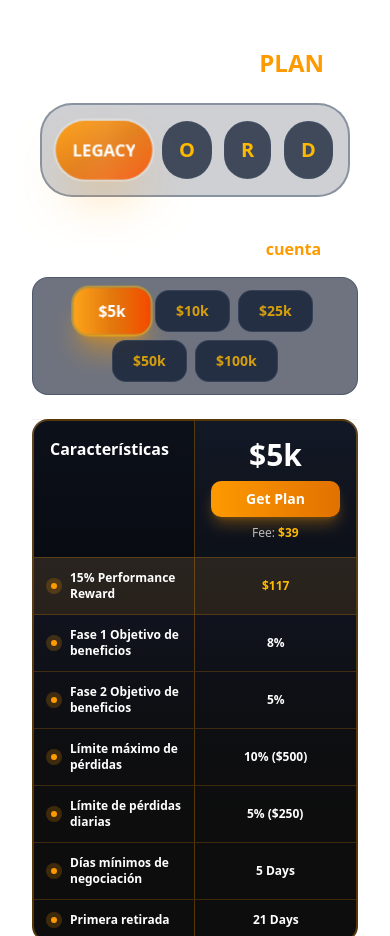
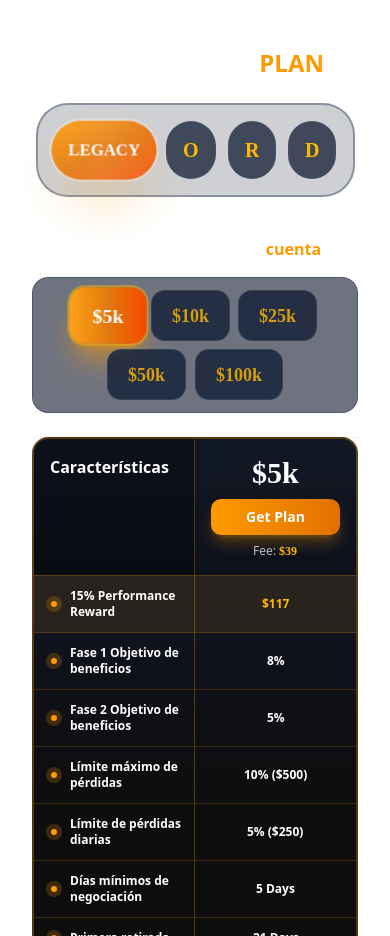
Before and after one commit to devyamboly/app-lord-found, a Next.js app: page / in a window 390 px wide. Shown: the part 3920-4856 px from the top of the page. Built offline with nearby package versions, Linux system fonts and the light colour scheme.

Commit message:
style: update font family to Times New Roman in ChallengeSelector and PricingTable components

```diff
--- a/src/components/challenge-selector/ChallengeSelector.tsx
+++ b/src/components/challenge-selector/ChallengeSelector.tsx
@@ -36,11 +36,17 @@ export default function ChallengeSelector(){
           >
             <div className="relative overflow-hidden flex items-center justify-center min-h-[2rem] sm:min-h-[2.5rem]">
 
-              <h3 className={`font-extrabold text-xl sm:text-2xl md:text-3xl transition-all duration-500 ${expandedLetter === letter ? 'opacity-0 absolute scale-0' : 'opacity-100 scale-100'}`}>
+              <h3
+                className={`font-extrabold text-xl sm:text-2xl md:text-3xl transition-all duration-500 ${expandedLetter === letter ? 'opacity-0 absolute scale-0' : 'opacity-100 scale-100'}`}
+                style={{ fontFamily: '"Times New Roman", serif' }}
+              >
                 {letter}
               </h3>
 
-              <h3 className={`font-extrabold text-base sm:text-lg md:text-xl lg:text-2xl whitespace-nowrap transition-all duration-500 ${expandedLetter === letter ? 'opacity-100 scale-100 translate-x-0':'opacity-0 scale-50 absolute translate-x-4'}`}>
+              <h3
+                className={`font-extrabold text-base sm:text-lg md:text-xl lg:text-2xl whitespace-nowrap transition-all duration-500 ${expandedLetter === letter ? 'opacity-100 scale-100 translate-x-0':'opacity-0 scale-50 absolute translate-x-4'}`}
+                style={{ fontFamily: '"Times New Roman", serif' }}
+              >
                 {word}
               </h3>
             </div>
--- a/src/components/challenge-selector/PricingTable.tsx
+++ b/src/components/challenge-selector/PricingTable.tsx
@@ -42,7 +42,7 @@ export default function PricingTable({ selectedPlan }: { selectedPlan: string })
                   key={value}
                   onClick={() => setSelectedSize(value)}
                   className={`
-                    relative px-5 py-2.5 rounded-xl font-extrabold text-sm transition-all duration-300 min-w-[70px]
+                    relative px-5 py-2.5 rounded-xl font-extrabold text-lg transition-all duration-300 min-w-[70px]
                     ${selectedSize === value
                       ? 'bg-gradient-to-r from-amber-500 via-amber-600 to-orange-600 text-white shadow-xl shadow-amber-500/50 scale-110 ring-2 ring-amber-400/50'
                       : 'bg-slate-800/90 text-amber-400/80 border border-slate-600/50 hover:bg-slate-700 hover:text-amber-400 hover:scale-105 hover:border-amber-500/30'
@@ -52,7 +52,12 @@ export default function PricingTable({ selectedPlan }: { selectedPlan: string })
                   {selectedSize === value && (
                     <div className="absolute inset-0 rounded-xl bg-gradient-to-r from-white/20 via-white/10 to-transparent animate-pulse" />
                   )}
-                  <span className="relative">{label}</span>
+                  <span
+                    className="relative"
+                    style={{ fontFamily: '"Times New Roman", serif' }}
+                  >
+                    {label}
+                  </span>
                 </button>
               ))}
             </div>
@@ -69,12 +74,12 @@ export default function PricingTable({ selectedPlan }: { selectedPlan: string })
               </div>
               {filteredPlans.map((plan) => (
                 <div key={plan.sizeValue} className="p-4 flex flex-col items-center justify-center bg-black/30">
-                  <h2 className="text-white text-3xl font-extrabold mb-2">{plan.size}</h2>
+                  <h2 className="text-white text-3xl font-extrabold mb-2" style={{ fontFamily: '"Times New Roman", serif' }}>{plan.size}</h2>
                   <button className="w-full px-4 py-2 bg-gradient-to-r from-amber-500 to-amber-600 hover:from-amber-600 hover:to-amber-700 text-white font-bold rounded-lg transition-all duration-300 hover:scale-105 shadow-lg shadow-amber-500/30 text-sm">
                     Get Plan
                   </button>
                   <p className="text-white/70 text-xs mt-2">
-                    Fee: <span className="text-amber-400 font-semibold">{plan.fee}</span>
+                    Fee: <span className="text-amber-400 font-semibold" style={{ fontFamily: '"Times New Roman", serif' }}>{plan.fee}</span>
                   </p>
                 </div>
               ))}
@@ -146,12 +151,12 @@ export default function PricingTable({ selectedPlan }: { selectedPlan: string })
             </div>
             {plans.map((plan, idx) => (
               <div key={idx} className="p-3 sm:p-4 flex flex-col items-center justify-center border-r last:border-r-0 border-amber-500/30 bg-black/30">
-                <h2 className="text-white text-2xl sm:text-3xl font-extrabold mb-2">{plan.size}</h2>
+                <h2 className="text-white text-2xl sm:text-3xl font-extrabold mb-2" style={{ fontFamily: '"Times New Roman", serif' }}>{plan.size}</h2>
                 <button className="w-full px-4 py-2 bg-gradient-to-r from-amber-500 to-amber-600 hover:from-amber-600 hover:to-amber-700 text-white font-bold rounded-lg transition-all duration-300 hover:scale-105 shadow-lg shadow-amber-500/30 text-sm sm:text-base">
                   Get Plan
                 </button>
                 <p className="text-white/70 text-xs sm:text-sm mt-2">
-                  Fee: <span className="text-amber-400 font-semibold">{plan.fee}</span>
+                  Fee: <span className="text-amber-400 font-semibold" style={{ fontFamily: '"Times New Roman", serif' }}>{plan.fee}</span>
                 </p>
               </div>
             ))}
```
